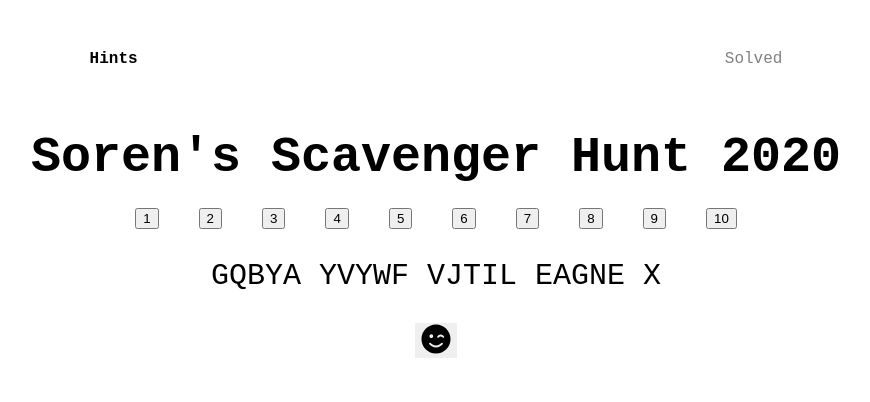
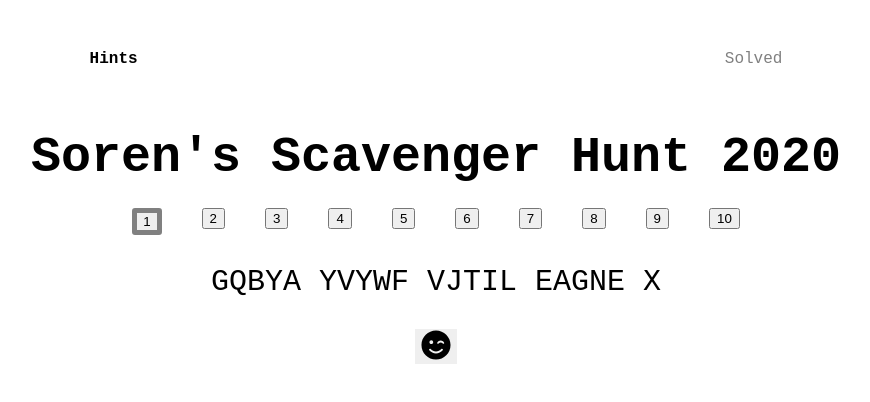
Before and after one commit to adobs/scavenger-hunt-2020, a React (Create React App) app: page / in a window 1280 px wide. Shown: the top 402 px of the page, without its empty margins (204-1074 px from the left). Built offline with nearby package versions, Linux system fonts and the light colour scheme.

Commit message:
fairly confident working

```diff
--- a/src/components/axios-requests.js
+++ /dev/null
@@ -1,7 +0,0 @@
-import axios from 'axios';
-
-const instance = axios.create({
-  baseURL: 'https://scavenger-hunt-api.herokuapp.com'
-});
-
-export default instance;
--- a/src/components/encryptedText.js
+++ b/src/components/encryptedText.js
@@ -18,7 +18,9 @@ const text = {
 function encryptedText ({ selectedText }) {
     return (
         <div>
-            <p className={styles.EncryptedText}>{text[selectedText]}</p>
+            <p className={styles.EncryptedText}>
+                {text[selectedText]}
+            </p>
         </div>
     )
 }
--- a/src/components/enigma.js
+++ b/src/components/enigma.js
@@ -3,6 +3,9 @@
 // rename encryptedText
 // utils for the actual text
 // propTypes
+// query string
+// 404 page?
+
 
 import React from 'react';
 import EncryptedText from './EncryptedText';
@@ -23,14 +26,14 @@ class Enigma extends React.Component {
         }
     }
 
-    menuClickHandler = (menuNum) => {
+    menuClickHandler = (menuNum, evt) => {
         this.setState({
             selectedText: menuNum
         });
     }
 
     openEnigmaLink = () => {
-        window.open('https://py-enigma.readthedocs.io/en/latest/guide.html#encrypting-decrypting');
+        window.open('https://py-enigma.readthedocs.io/en/latest/guide.html');
     }
 
     render() {
@@ -47,7 +50,7 @@ class Enigma extends React.Component {
                             Soren's Scavenger Hunt 2020
                         </Link>
                     </h1>
-                    <Menu onClickHandler={this.menuClickHandler}/>
+                    <Menu onClickHandler={this.menuClickHandler} selectedText={this.state.selectedText}/>
                     <EncryptedText selectedText={this.state.selectedText} />
                     {this.state.selectedText !== 0 &&
                         <button
--- a/src/components/menu.js
+++ b/src/components/menu.js
@@ -3,7 +3,7 @@ import PropTypes from 'prop-types';
 import styles from './menu.module.css';
 import Tooltip from './Tooltip'
 
-function Menu({ onClickHandler }) {
+function Menu({ onClickHandler, selectedText }) {
     // Array of 10 values (0 to 9)
     const numbers = [...Array(10).keys()]
     const numbersMenu = numbers.map((number) => {
@@ -11,7 +11,10 @@ function Menu({ onClickHandler }) {
         return (
             <li className={styles.Li} key={number}>
                 <Tooltip text={`Day ${prettyNumber}`}>
-                    <button onClick={() => onClickHandler(prettyNumber)}>
+                    <button
+                        className={selectedText === prettyNumber ? styles.Highlight : null}
+                        onClick={(evt) => onClickHandler(prettyNumber, evt)}
+                    >
                         {prettyNumber}
                     </button>
                 </Tooltip>
--- a/src/components/menu.module.css
+++ b/src/components/menu.module.css
@@ -9,3 +9,9 @@
     justify-content: center;
     padding: 0;
 }
+
+.Highlight {
+    border: 5px solid grey;
+    border-radius: 3px;
+    box-sizing: content-box;
+}
```
Also changed, not shown: src/components/individualHint.js (+0 -9 lines).
